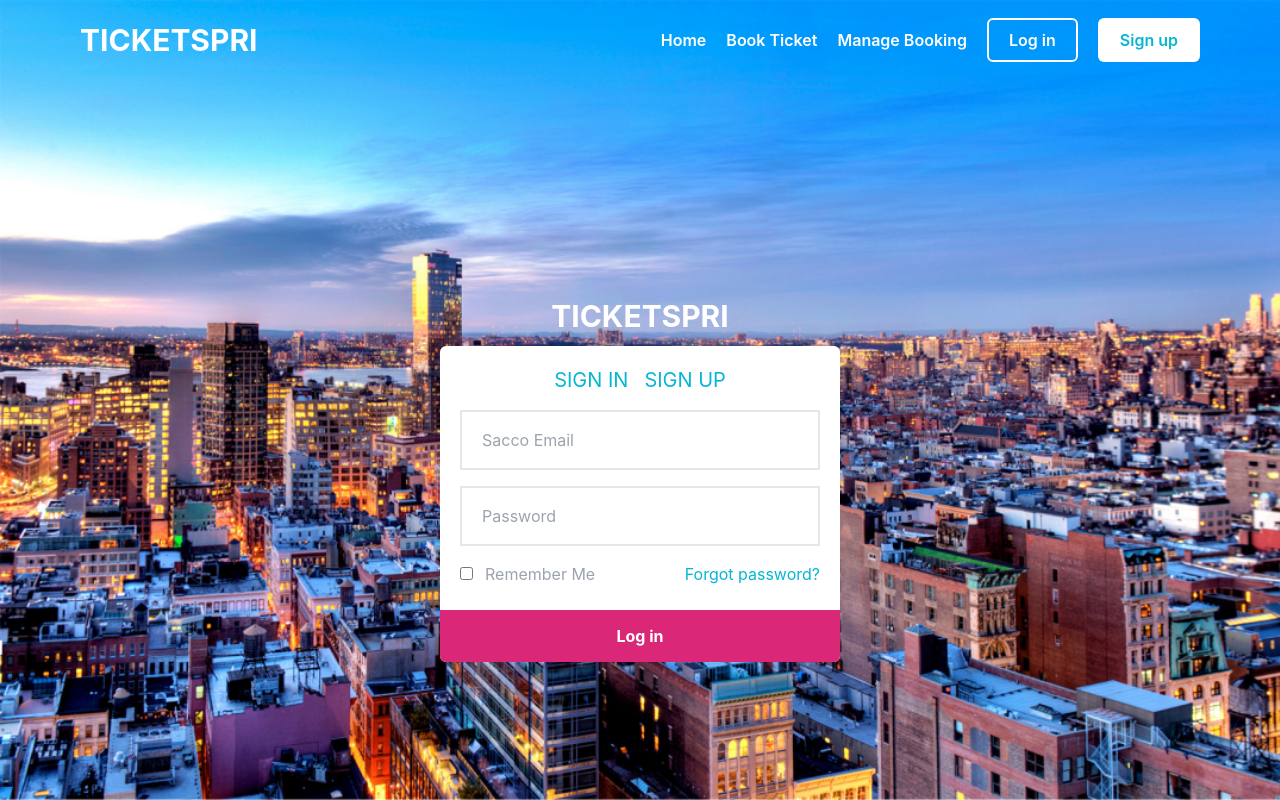
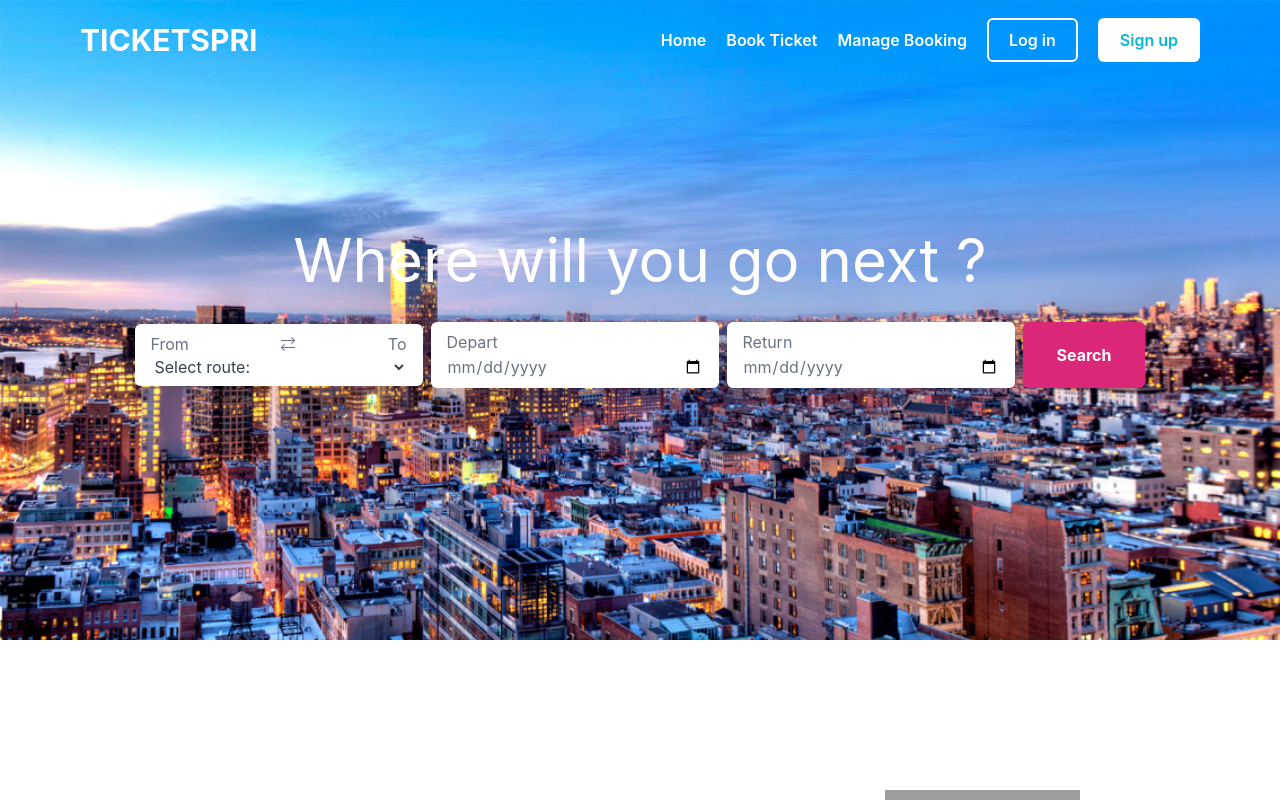
Before and after one commit to SheeTabz/TICKETSPRI, a React (Create React App) app: page / in a window 1280 px wide. Shown: the top 800 px of the page. Built offline with nearby package versions, Linux system fonts and the light colour scheme; grey boxes are pictures that could not be loaded.

Commit message:
Add components to app file

```diff
--- a/src/App.js
+++ b/src/App.js
@@ -3,7 +3,9 @@ import DashboardTemp from './components/DashboardTemp';
 import SaccoLogin from './components/SaccoLogin';
 import SaccoSignup from './components/SaccoSignup';
 import SaccoLogiPage from './pages/SaccoLogiPage';
-
+import CarListPage from './pages/CarListPage';
+import EditForm from './components/EditForm';
+import LandingPage from './pages/LandingPage';
 
 
 function App() {
@@ -12,7 +14,10 @@ function App() {
    <div>
 {/* <SaccoLogin/> */}
 {/* <SaccoSignup/> */}
-<SaccoLogiPage/>
+{/* <SaccoLogiPage/> */}
+{/* <CarListPage/> */}
+{/* <EditForm/> */}
+<LandingPage/>
 </div>
   );
 }
```
